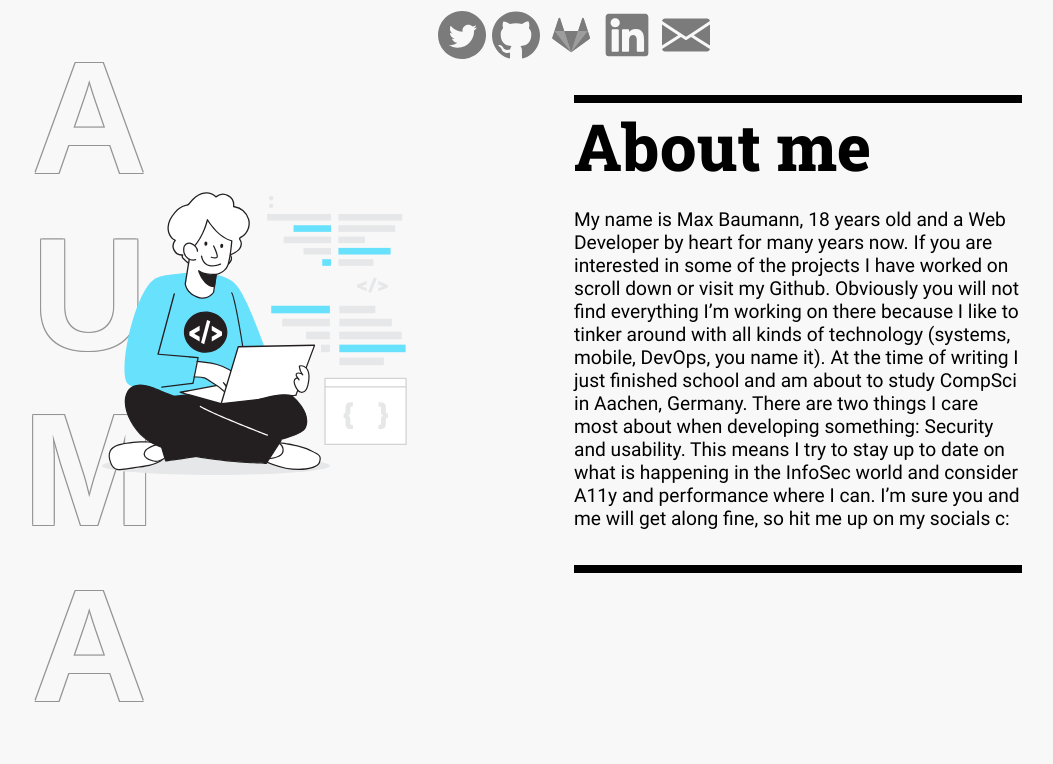
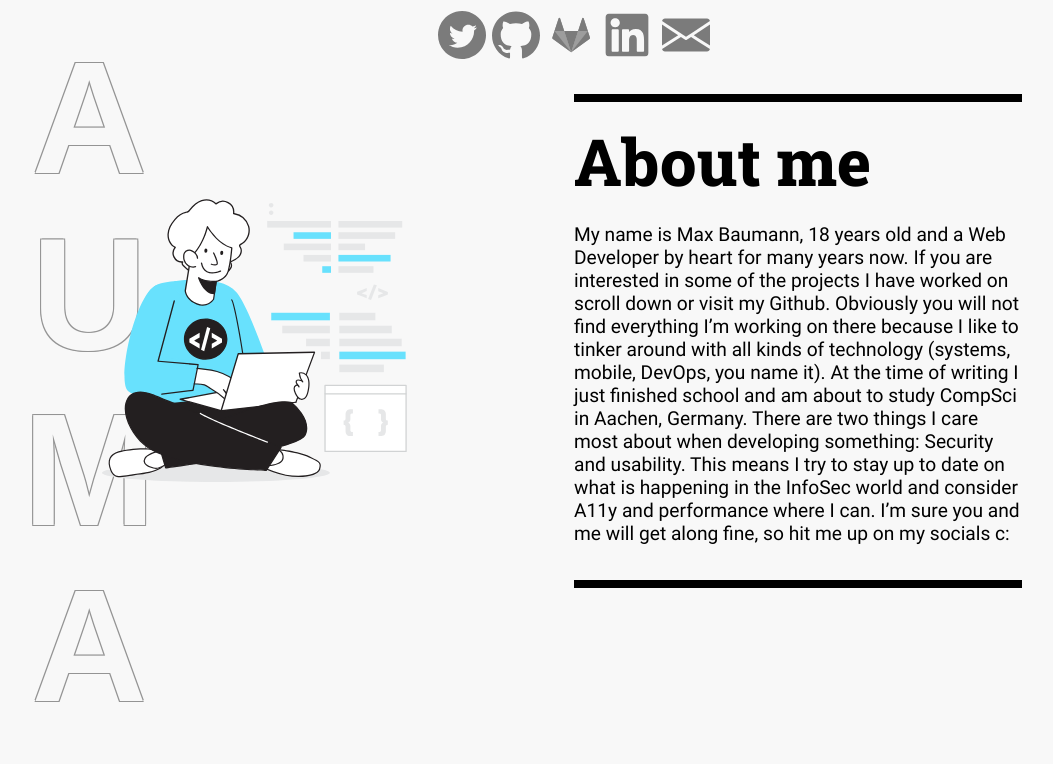
Before and after one commit to FoseFx/Homepage2020, a Vue app: page / in a window 1280 px wide. Shown: the part 738-1502 px from the top of the page, without its empty margins (66-1119 px from the left). Built offline with nearby package versions, Linux system fonts and the light colour scheme.

Commit message:
Adds button func

```diff
--- a/src/App.vue
+++ b/src/App.vue
@@ -16,8 +16,8 @@ import NameBg from "./components/NameBg.vue";
   components: {
     Hero,
     About,
-    NameBg,
-  },
+    NameBg
+  }
 })
 export default class App extends Vue {}
 </script>
@@ -82,6 +82,9 @@ export default class App extends Vue {}
       format("svg"); /* Legacy iOS */
 }
 
+html {
+  scroll-behavior: smooth;
+}
 body {
   padding: 0;
   margin: 0;
--- a/src/components/About.vue
+++ b/src/components/About.vue
@@ -47,6 +47,7 @@ export default class About extends Vue {}
   width: 70%;
   border-top: 0.5rem solid black;
   border-bottom: 0.5rem solid black;
+  padding-top: 1rem;
   padding-bottom: 1rem;
 
   p {
--- a/src/components/Hero.vue
+++ b/src/components/Hero.vue
@@ -8,7 +8,7 @@
           <span id="max" class="fresh-anim">I'm Max</span>
         </h1>
         <h2>Web Developer</h2>
-        <Button>Read more</Button>
+        <Button @click="goToAbout()">Read more</Button>
       </div>
     </div>
     <div id="hero-right">
@@ -27,10 +27,14 @@ import Social from "./Social.vue";
   components: {
     Button,
     Hand,
-    Social,
-  },
+    Social
+  }
 })
-export default class Hero extends Vue {}
+export default class Hero extends Vue {
+  goToAbout() {
+    document.location.hash = "about";
+  }
+}
 </script>
 
 <style lang="scss" scoped>
```
